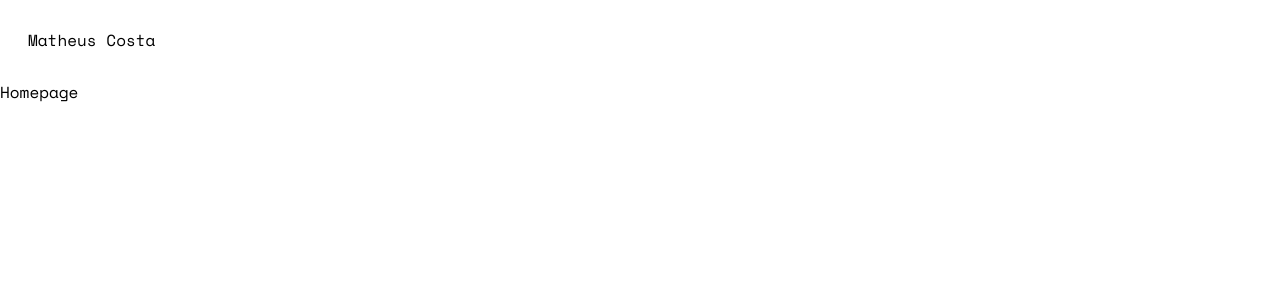
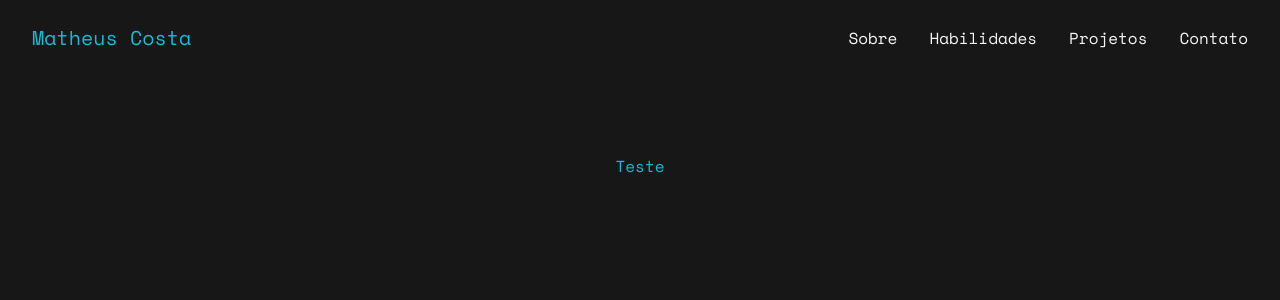
Before and after one commit to ed-matheus/my-portfolio, a Next.js app: page / in a window 1280 px wide. Shown: the top 300 px of the page. Built offline with nearby package versions, Linux system fonts and the light colour scheme.

Commit message:
finalizando componente Header com menu dinâmico e páginas criadas

```diff
--- a/src/app/(home)/page.js
+++ /dev/null
@@ -1,9 +0,0 @@
-import React from 'react'
-
-const Homepage = () => {
-  return (
-    <div>Homepage</div>
-  )
-}
-
-export default Homepage
--- /dev/null
+++ b/src/app/contato/page.js
@@ -0,0 +1,9 @@
+import React from 'react'
+
+const Contato = () => {
+  return (
+    <div>Contato</div>
+  )
+}
+
+export default Contato
--- a/src/app/globals.css
+++ b/src/app/globals.css
@@ -10,8 +10,8 @@ main {
 }
 
 @theme {
-  --color-blue-500: #4199BF;
-  --color-blue-200: #37ABDC;
+  --color-blue-500: #11bcd6;
+  --color-blue-200: #11a1b8;
   --color-light: #f5f5f5;
   --color-black-500: #171717;
   --color-black-400: #242424;
--- /dev/null
+++ b/src/app/habilidades/page.js
@@ -0,0 +1,9 @@
+import React from 'react'
+
+const Habilidades = () => {
+  return (
+    <div>Habilidades</div>
+  )
+}
+
+export default Habilidades
--- a/src/app/layout.js
+++ b/src/app/layout.js
@@ -18,7 +18,7 @@ export default function RootLayout({ children }) {
   return (
     <html lang="en">
       <body
-        className={`${spaceMono.variable} antialiased`}
+        className={`${spaceMono.variable} antialiased bg-black-500`}
       >
         <Header />
         {children}
--- a/src/app/page.js
+++ b/src/app/page.js
@@ -1,8 +1,6 @@
-import Image from "next/image";
-
 export default function Home() {
   return (
-    <div className="grid grid-rows-[20px_1fr_20px] items-center justify-items-center min-h-screen p-8 pb-20 gap-16 sm:p-20 font-[family-name:var(--font-space-mono)] bg-black-500">
+    <div className="grid grid-rows-[20px_1fr_20px] items-center justify-items-center p-8 pb-20 gap-16 sm:p-20 font-[family-name:var(--font-space-mono)]">
       <h1 className="text-blue-500">Teste</h1>
     </div>
   );
--- /dev/null
+++ b/src/app/projetos/page.js
@@ -0,0 +1,9 @@
+import React from 'react'
+
+const Projetos = () => {
+  return (
+    <div>Projetos</div>
+  )
+}
+
+export default Projetos
--- /dev/null
+++ b/src/app/sobre/page.js
@@ -0,0 +1,11 @@
+import React from 'react'
+
+const Sobre = () => {
+  return (
+    <div>
+      <h1 className='text-blue-500'>Sobre</h1>
+    </div>
+  )
+}
+
+export default Sobre
--- a/src/components/Header.jsx
+++ b/src/components/Header.jsx
@@ -2,11 +2,30 @@ import Link from 'next/link'
 import React from 'react'
 
 const Header = () => {
+  // Lista com path e nome de cada item do menu (navegação)
+  const menuItems = [
+    {"id": 0, "path": "/sobre", "name": "Sobre"},
+    {"id": 1, "path": "/habilidades", "name": "Habilidades"},
+    {"id": 2, "path": "/projetos", "name": "Projetos"},
+    {"id": 3, "path": "/contato", "name": "Contato"},
+  ]
+
   return (
-    <header className='p-7'>
-      <Link href={"/"}>
+    <header className='flex justify-between items-center px-8 py-6 text-light bg-black-500'>
+      <Link href={"/"} className='text-blue-500 text-xl'>
         Matheus Costa
       </Link>
+      <nav>
+        <ul className='flex gap-8'>
+          {menuItems.map((item) => (
+            <li key={item.id}>
+              <Link href={`${item.path}`} className='hover:text-blue-500'>
+                {item.name}
+              </Link>
+            </li>
+          ))}
+        </ul>
+      </nav>
     </header>
   )
 }
```
